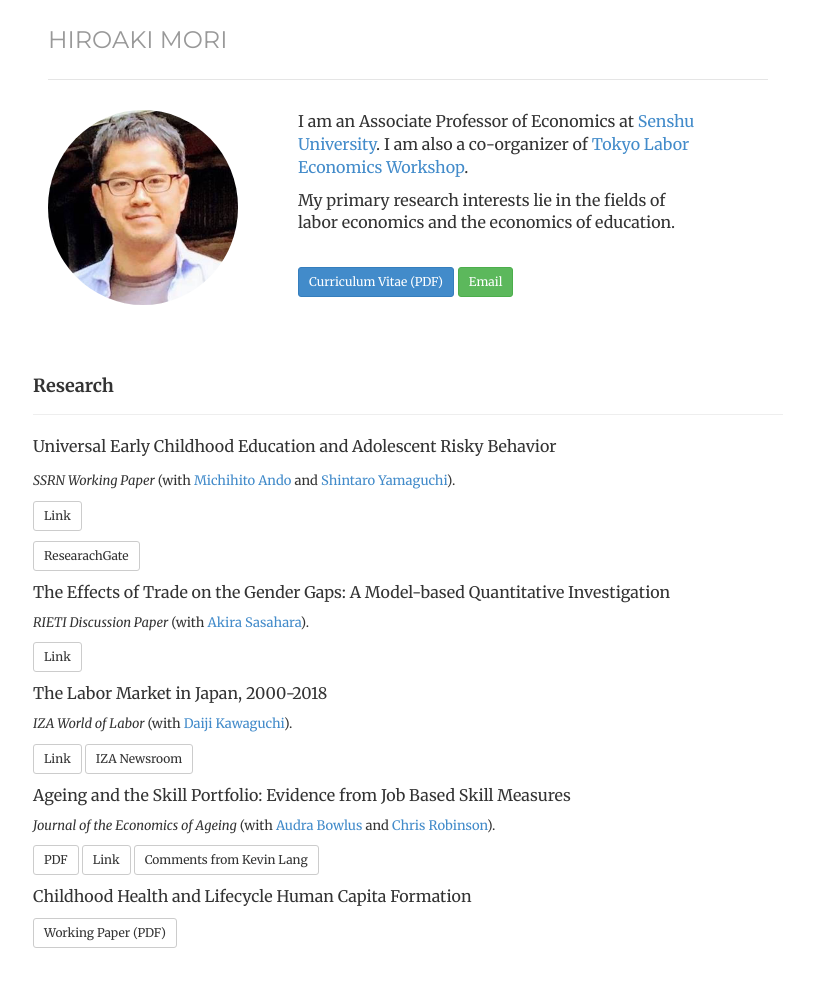
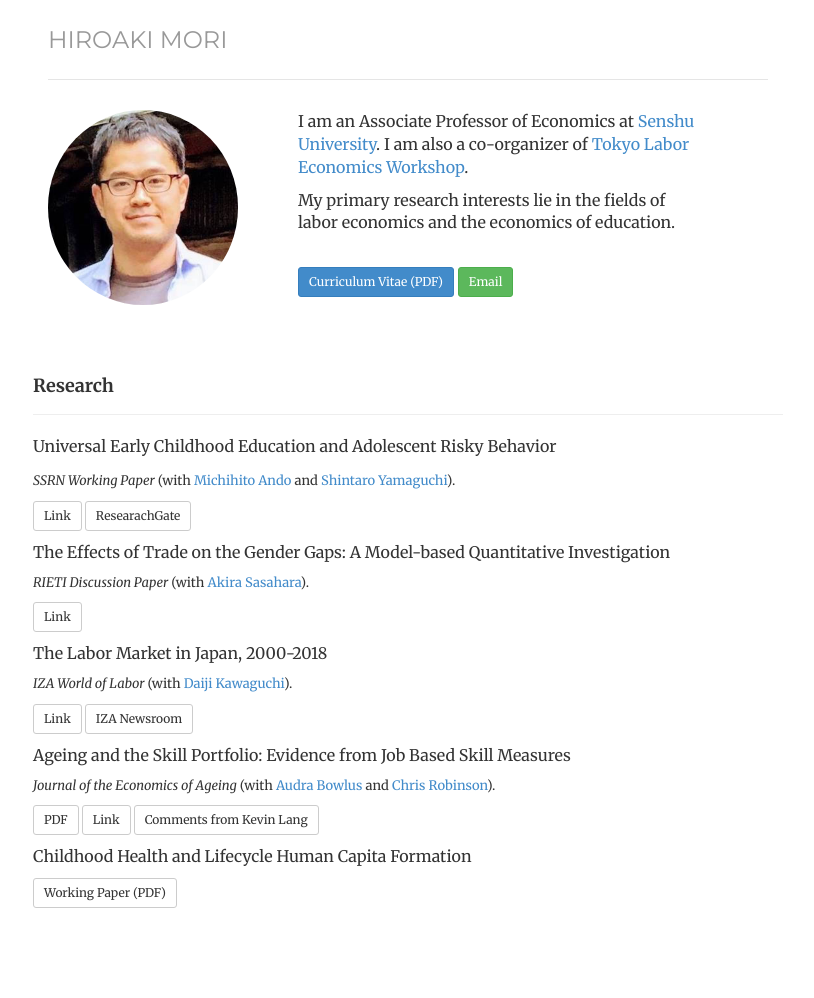
Before and after one commit to morihiroaki/morihiroaki.github.io, a Jekyll site: the page built from index.html, in a window 1280 px wide. Shown: the whole page, without its empty margins (232-1046 px from the left). Built offline with Jekyll 4.4.1, drawn with Linux system fonts in a browser that asks for light colours; after the commit the page ends 958 px from its top, so only the background shows below that.

Commit message:
Update index.html

```diff
--- a/index.html
+++ b/index.html
@@ -36,16 +36,18 @@
 <p><font size="3">Universal Early Childhood Education and Adolescent Risky Behavior</font></p>
  <p><font size="2"><i>SSRN Working Paper</i> (with <a href="https://sites.google.com/site/michihito7ando" target="_blank" title="Link">Michihito Ando</a> and <a href="https://sites.google.com/site/shintaroyamaguchi/" target="_blank" title="Link">Shintaro Yamaguchi</a>). </p>
 <p><a href="https://papers.ssrn.com/sol3/papers.cfm?abstract_id=4194467" target="_blank" class="btn btn-default btn-sm" role="button">Link</a>
-<p><a href="https://papers.ssrn.com/sol3/papers.cfm?abstract_id=4194467" target="_blank" class="btn btn-default btn-sm" role="button">ResearachGate</a>
+<a href="https://papers.ssrn.com/sol3/papers.cfm?abstract_id=4194467" target="_blank" class="btn btn-default btn-sm" role="button">ResearachGate</a>
+</p>
 
 <p><font size="3">The Effects of Trade on the Gender Gaps: A Model-based Quantitative Investigation</font></p>
  <p><font size="2"><i>RIETI Discussion Paper</i> (with <a href="https://sites.google.com/view/akirasasahara/home" target="_blank" title="Link">Akira Sasahara</a>). </p>
-<p><a href="https://www.rieti.go.jp/en/publications/summary/21090001.html" target="_blank" class="btn btn-default btn-sm" role="button">Link</a>
+<p><a href="https://www.rieti.go.jp/en/publications/summary/21090001.html" target="_blank" class="btn btn-default btn-sm" role="button">Link</a></p>
 
 <p><font size="3">The Labor Market in Japan, 2000-2018</font></p>
 <p><font size="2"><i>IZA World of Labor</i> (with <a href="https://sites.google.com/site/daijikawaguchi/" target="_blank" title="Link">Daiji Kawaguchi</a>). </p>
 <p><a href="https://wol.iza.org/articles/the-labor-market-in-japan" target="_blank" class="btn btn-default btn-sm" role="button">Link</a>
-<a href="https://newsroom.iza.org/en/archive/research/the-labor-market-in-japan-2000-2016-a-role-model-for-aging-societies-across-the-globe/" target="_blank" class="btn btn-default btn-sm" role="button">IZA Newsroom</a></p>
+<a href="https://newsroom.iza.org/en/archive/research/the-labor-market-in-japan-2000-2016-a-role-model-for-aging-societies-across-the-globe/" target="_blank" class="btn btn-default btn-sm" role="button">IZA Newsroom</a>
+</p>
 
 <p><font size="3">Ageing and the Skill Portfolio: Evidence from Job Based Skill Measures</font></p>
 <p><font size="2"><i>Journal of the Economics of Ageing</i> (with <a href="http://economics.uwo.ca/people/faculty/bowlus.html" target="_blank" title="Link">Audra Bowlus</a> and <a href="http://economics.uwo.ca/people/faculty/robinson.html" target="_blank" title="Link">Chris Robinson</a>). </p>
```
